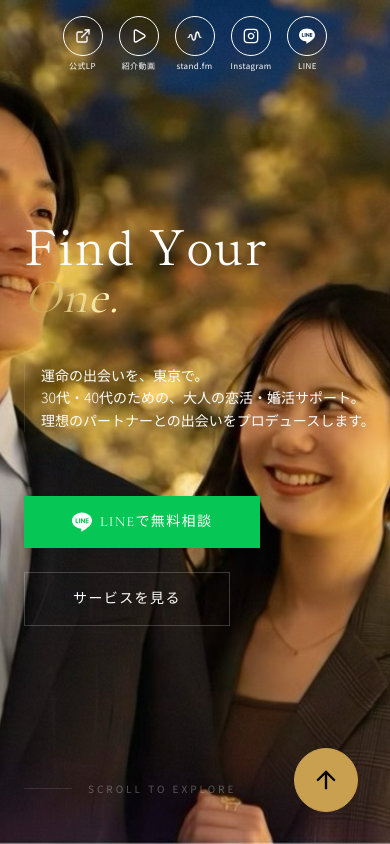
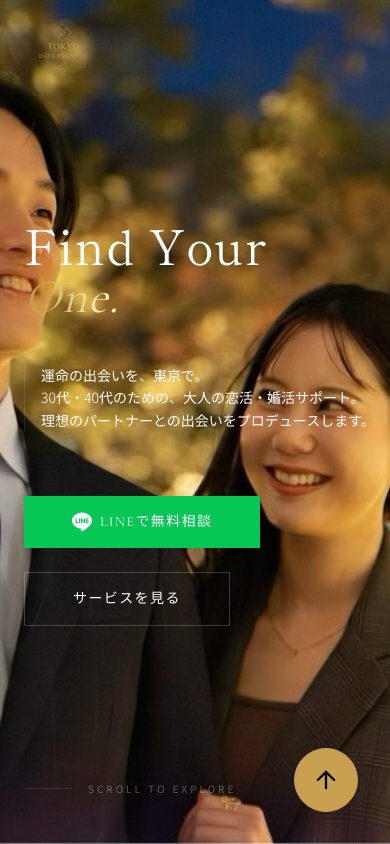
Before and after one commit to kawabata1111/TOKYO-DATE-PLANNER, a React (Vite) app: page / in a window 390 px wide. Shown: the top 844 px of the page. Built offline with nearby package versions, Linux system fonts and the light colour scheme.

Commit message:
Navbar: 最初はロゴのみ、スクロールでアイコンが浮かび上がる

```diff
--- a/components/layout/Navbar.tsx
+++ b/components/layout/Navbar.tsx
@@ -70,16 +70,16 @@ export const Navbar: React.FC = () => {
   return (
     <nav className={`fixed top-0 left-0 w-full z-50 transition-all duration-700 border-b ${scrolled ? 'bg-[#242424]/90 backdrop-blur-xl border-white/5 py-4' : 'bg-transparent border-transparent py-4 md:py-8'}`}>
       <div className="max-w-7xl mx-auto px-4 md:px-12 flex justify-center md:justify-between items-center">
-        {/* Logo - Desktop only */}
-        <a href="/" className="hidden md:flex z-50 relative group items-center gap-3">
-          <img src="/images/logo.png" alt="TOKYO DATE PLANNER" className="h-20" />
-          <h1 className="font-display text-xl md:text-2xl tracking-[0.2em] text-white font-bold">
+        {/* Logo */}
+        <a href="/" className={`z-50 relative group flex items-center gap-3 transition-all duration-500 ${scrolled ? 'opacity-0 pointer-events-none absolute' : 'opacity-100'}`}>
+          <img src="/images/logo.png" alt="TOKYO DATE PLANNER" className="h-16 md:h-20" />
+          <h1 className="hidden md:block font-display text-xl md:text-2xl tracking-[0.2em] text-white font-bold">
             TOKYO <span className="text-gold font-light">DATE</span> PLANNER
           </h1>
         </a>
 
-        {/* Mobile - Icons only */}
-        <div className="flex md:hidden items-center gap-4">
+        {/* Mobile - Icons (appear on scroll) */}
+        <div className={`flex md:hidden items-center gap-4 transition-all duration-500 ${scrolled ? 'opacity-100 translate-y-0' : 'opacity-0 translate-y-4 pointer-events-none'}`}>
           {socialLinks.map((link) => (
             <a
               key={link.name}
@@ -97,8 +97,8 @@ export const Navbar: React.FC = () => {
           ))}
         </div>
 
-        {/* Desktop - Icons */}
-        <div className="hidden md:flex items-center gap-10">
+        {/* Desktop - Icons (appear on scroll) */}
+        <div className={`hidden md:flex items-center gap-10 transition-all duration-500 ${scrolled ? 'opacity-100 translate-y-0' : 'opacity-0 translate-y-4 pointer-events-none'}`}>
           {socialLinks.map((link) => (
             <a
               key={link.name}
```
